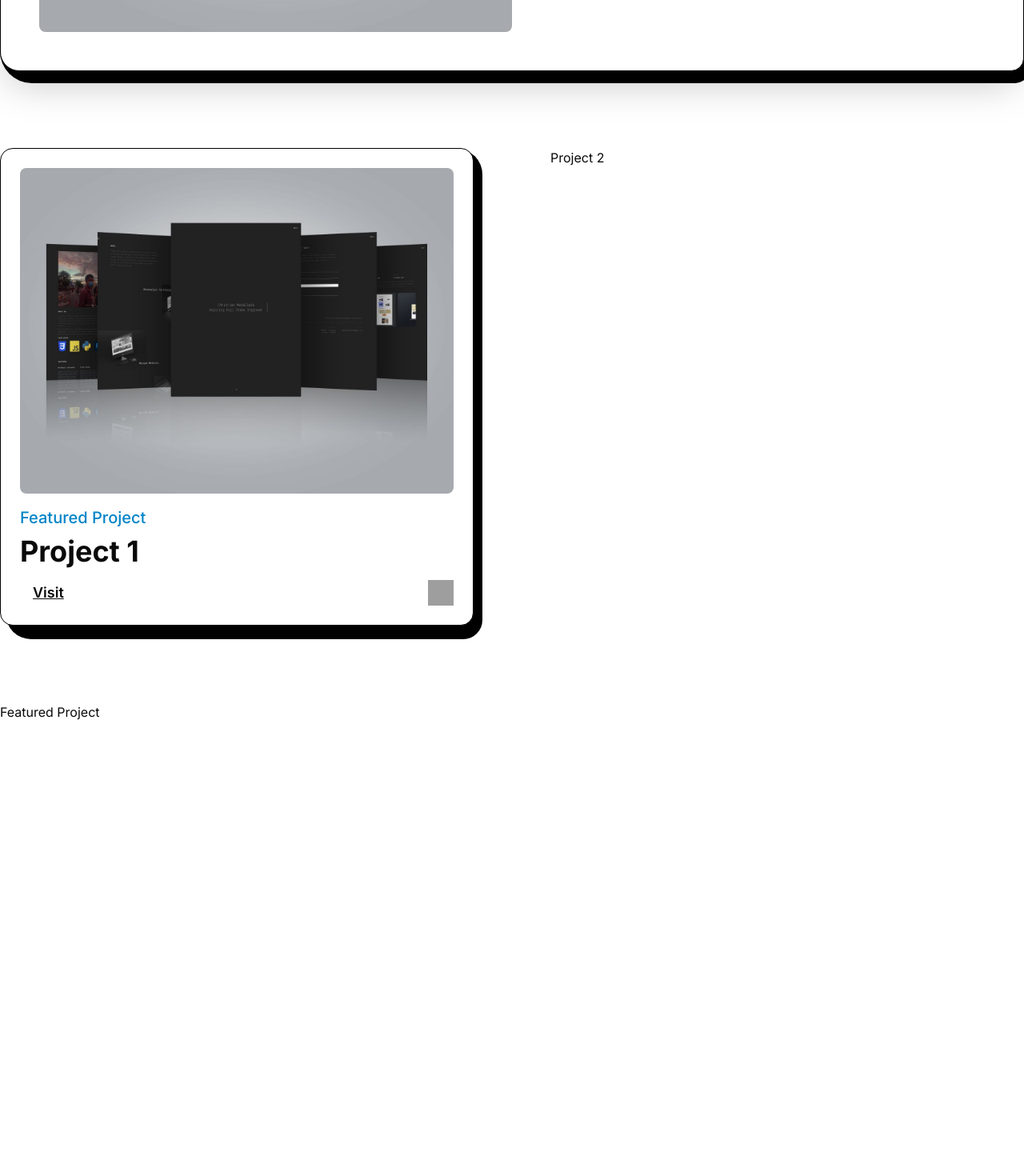
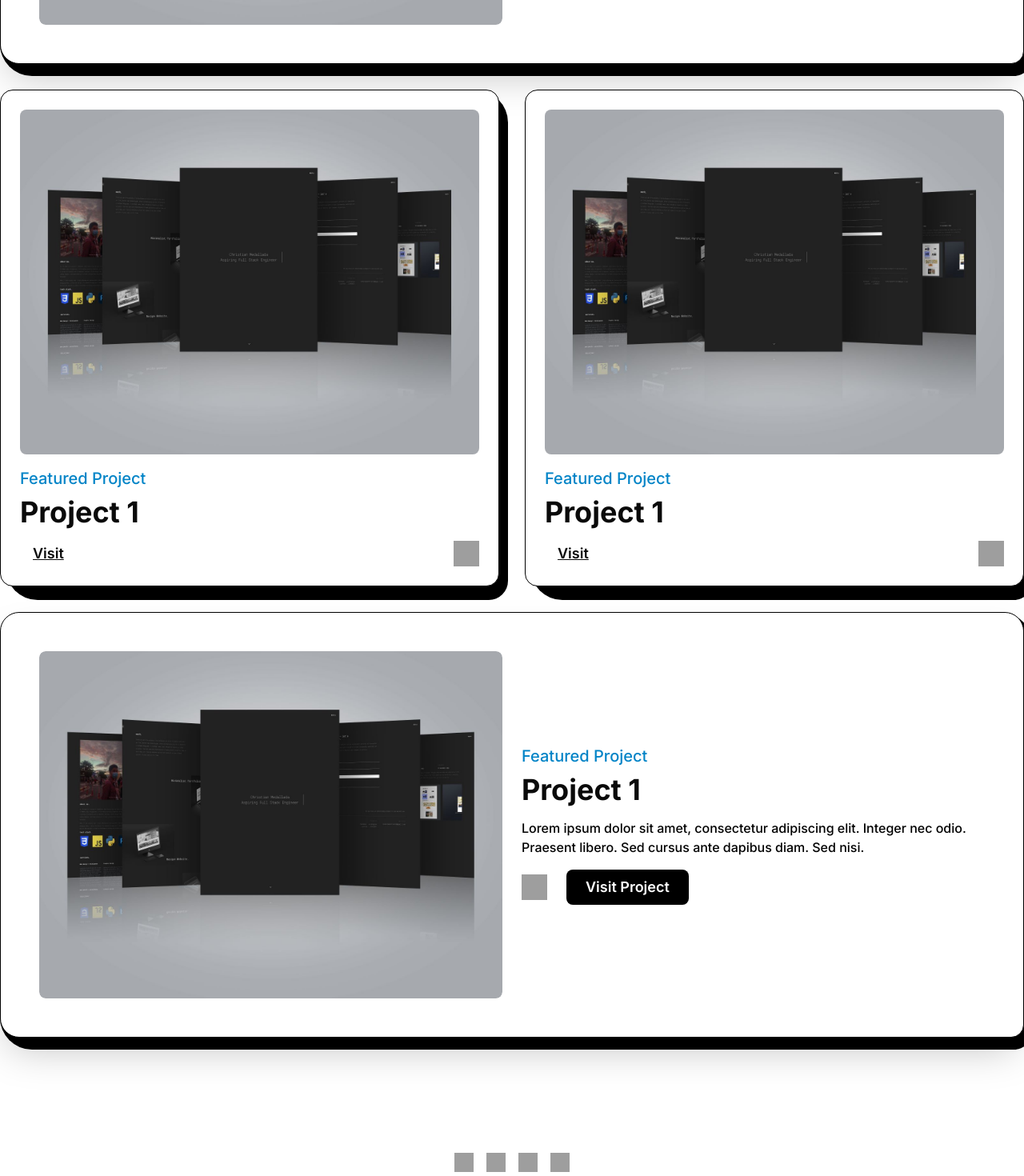
Before and after one commit to TianMeds/my-react-portfolio, a Next.js app in the folder tianmeds-portfolio/: page /project in a window 1280 px wide. Shown: the part 700-2170 px from the top of the page at 80% size. Before the commit the page ends 1642 px from the top, so only its background shows below. Built offline with nearby package versions, Linux system fonts and the light colour scheme; grey boxes are pictures that could not be loaded.

Commit message:
Finish the Project and Contact

```diff
--- a/tianmeds-portfolio/src/app/about/page.jsx
+++ b/tianmeds-portfolio/src/app/about/page.jsx
@@ -4,7 +4,6 @@ import TechStack from "../components/TechStack"
 import Experience from "../components/Experience"
 import Leftside from "../components/Leftside"
 import Certificate from "../components/Certificate"
-import Blog from "../components/Blog"
 import Footer from "../components/Footer"
 
 
--- a/tianmeds-portfolio/src/app/components/Project.jsx
+++ b/tianmeds-portfolio/src/app/components/Project.jsx
@@ -4,41 +4,43 @@ import Image from 'next/image'
 import project1 from '../../../public/ReactPortfolio.jpg'
 
 const FeaturedProject = ({type, title, summary, img, link, github}) => {
+
     return (
-        <article className='w-full flex items-center justify-between rounded-3xl border border-solid border-black bg-white shadow-2xl p-12 relative rounded-br-2xl'>
-            <div className='absolute top-0 -right-3 -z-10 w-[101%] h-[103%] bg-black rounded-[2.5rem] rounded-br-3xl'/>
-            <Link href={link} target='_blank' className='w-1/2 cursor-pointer overflow-hidden rounded-lg'>
-                <Image src={img} alt={title} className='w-full h-auto' />
+        <article className='w-full flex flex-col lg:flex-row items-center justify-between relative rounded-br-2xl rounded-3xl border border-solid border-black dark:border-white bg-white dark:bg-black shadow-2xl p-6 lg:p-12 '>
+            <div className='absolute top-0 -right-3 -z-10 w-[101%] h-[103%] bg-black dark:bg-white rounded-[2.5rem] rounded-br-3xl hidden md:block' />
+
+
+            <Link href={link} target='_blank' className='w-full lg:w-1/2 cursor-pointer overflow-hidden rounded-lg mb-4 lg:mb-0 lg:mr-6'>
+                <Image src={img} alt={title} className='w-full h-auto rounded-lg' />
             </Link>
 
-            <div className='w-1/2 flex flex-col items-start justify-between pl-6'>
+            <div className='w-full lg:w-1/2 flex flex-col items-start justify-between'>
                 <span className='text-sky-600 font-medium text-xl'>{type}</span>
                 <Link href={link} target='_blank' className='hover:underline underline-offset-2'>
-                    <h3 className='my-2 w-full text-left text-4xl font-bold'>{title}</h3>
+                    <h3 className='my-2 w-full text-left text-2xl lg:text-4xl font-bold'>{title}</h3>
                 </Link>
-                <p className='my-2 font-medium text-black'>{summary}</p>
+                <p className='my-2 font-medium text-black dark:text-white'>{summary}</p>
 
                 <div className='mt-2 flex items-center'>
                     <Link href={github} target='_blank' className='w-10'>
-                    <img src="https://raw.githubusercontent.com/TianMeds/image--stocks-for-coding/4e3c205524bf6188a19f4264705906fac42756da/github-mark.svg" alt="GitHub" class="w-8 h-8 dark:filter dark:invert transform transition-transform hover:-translate-y-1"/>
+                        <img src="https://raw.githubusercontent.com/TianMeds/image--stocks-for-coding/4e3c205524bf6188a19f4264705906fac42756da/github-mark.svg" alt="GitHub" className="w-8 h-8 dark:filter dark:invert transform transition-transform hover:-translate-y-1" />
                     </Link>
-                <Link href={link} target='_blank' className='ml-4 rounded-lg bg-black text-white p-2 px-6 text-lg font-semibold'>
+                    <Link href={link} target='_blank' className='ml-4 rounded-lg bg-black text-white p-2 px-6 text-lg font-semibold dark:bg-white dark:text-black'>
                         Visit Project
                     </Link>
-
                 </div>
             </div>
-
         </article>
-    )
+    );
 
 }
 
 const NotFeaturedProject = ({title, type, img, link, github}) => {
 
     return (
-        <article className='w-full flex flex-col items-center justify-center rounded-2xl border border-solid border-black bg-white p-6 relative'>
-            <div className='absolute top-0 -right-3 -z-10 w-[101%] h-[103%] bg-black rounded-[2rem] rounded-br-3xl'/>
+        <article className='w-full flex flex-col items-center justify-center rounded-2xl border border-solid border-black bg-white dark:bg-black dark:border-white p-6 relative xs:p-4'>
+<div className='absolute top-0 -right-3 -z-10 w-[101%] h-[103%] bg-black dark:bg-white rounded-[2.5rem] rounded-br-3xl hidden md:block' />
+
                 <Link href={link} target='_blank' className='w-full cursor-pointer overflow-hidden rounded-lg'>
                     <Image src={img} alt={title} className='w-full h-auto' />
                 </Link>
@@ -64,10 +66,11 @@ const NotFeaturedProject = ({title, type, img, link, github}) => {
 
 const Project = () => {
   return (
-        <div className="w-full mt-4">
+
+        <div className="w-auto mb-16 flex flex-col items-center justify-center dark:text-light">
             <h1 className="text-5xl font-black sm:text-8xl m-4">Projects</h1>
 
-            <div className='grid grid-cols-12 gap-24'>
+            <div className='flex flex-col gap-8 xl:gap-x-16 lg:gap-x-8 md:gap-y-8 sm:gap-y-8'>
     <div className='col-span-12'>
         <FeaturedProject
             type='Featured Project'
@@ -78,7 +81,8 @@ const Project = () => {
             github='https://www.google.com'
         />
     </div>
-                <div className='col-span-6'>
+    <div className='flex flex-col md:flex-row gap-8'>
+        <div className='flex-1'>
             <NotFeaturedProject
                 type='Featured Project'
                 title='Project 1'
@@ -87,17 +91,33 @@ const Project = () => {
                 github='https://www.google.com'
             />
         </div>
-                <div className='col-span-6'>
-                    Project 2
+        <div className='flex-1'>
+            <NotFeaturedProject
+                type='Featured Project'
+                title='Project 1'
+                img={project1}
+                link='https://www.google.com'
+                github='https://www.google.com'
+            />
+        </div>
+    </div>
+    <div className='col-span-12'>
+        <FeaturedProject
+            type='Featured Project'
+            title='Project 1'
+            summary='Lorem ipsum dolor sit amet, consectetur adipiscing elit. Integer nec odio. Praesent libero. Sed cursus ante dapibus diam. Sed nisi.'
+            img={project1}
+            link='https://www.google.com'
+            github='https://www.google.com'
+        />
+    </div>
 </div>
 
-                <div className='col-span-12'>
-                    Featured Project
-                </div>
+
 
         </div>
 
-        </div>
+
     )
 }
 
--- a/tianmeds-portfolio/src/app/page.js
+++ b/tianmeds-portfolio/src/app/page.js
@@ -1,7 +1,38 @@
 import Container from "./components/Container";
 import Footer from "./components/Footer";
 import Link from 'next/link'
+import Image from 'next/image'
 import '../app/globals.css'
+import project1 from '../../public/ReactPortfolio.jpg'
+
+
+const NotFeaturedProject = ({title, type, img, link, github}) => {
+
+  return (
+      <article className='w-full flex flex-col items-center justify-center rounded-2xl border border-solid border-black bg-white dark:bg-black dark:border-white p-6 relative'>
+          <div className='absolute top-0 -right-3 -z-10 w-[101%] h-[103%] bg-black dark:bg-white rounded-[2rem] rounded-br-3xl'/>
+              <Link href={link} target='_blank' className='w-full cursor-pointer overflow-hidden rounded-lg'>
+                  <Image src={img} alt={title} className='w-full h-auto' />
+              </Link>
+
+              <div className='w-full flex flex-col items-start justify-between mt-4'>
+                  <span className='text-sky-600 font-medium text-xl'>{type}</span>
+                  <Link href={link} target='_blank' className='hover:underline underline-offset-2'>
+                      <h3 className='my-2 w-full text-left text-4xl font-bold'>{title}</h3>
+                  </Link>
+
+                  <div className='w-full mt-2 flex items-center justify-between'>
+                      <Link href={link} target='_blank' className='ml-4 text-lg font-semibold underline'>
+                          Visit
+                      </Link>
+                      <Link href={github} target='_blank' className='w-8'>
+                          <img src="https://raw.githubusercontent.com/TianMeds/image--stocks-for-coding/4e3c205524bf6188a19f4264705906fac42756da/github-mark.svg" alt="GitHub" class="w-8 h-8 dark:filter dark:invert transform transition-transform hover:-translate-y-1"/>
+                      </Link>
+                  </div>
+              </div>
+      </article>
+  )
+}
 
 export default function Home() {
   return (
@@ -95,96 +126,44 @@ export default function Home() {
         {/* First Set of Image Cards */}
         <div className="flex flex-col gap-4 sm:flex-row sm:gap-8 mx-auto">
             {/* Image Card 1 */}
-            <div className="rounded-lg overflow-hidden bg-white dark:bg-gray-800 w-full sm:w-6/12 border-2 border-black dark:border-white sm:box shadow-[5px_5px_0px_2px_rgba(0,0,0)] sm:dark:shadow-[5px_5px_0px_2px_rgba(255,255,255)]">
-
-              <div className="flex justify-center items-center relative overflow-hidden w-11/12 object-center m-5 transform transition-transform duration-300 hover:scale-105">
-                <img className="w-11/12 object-center shadow-md rounded-lg m-5" src="https://raw.githubusercontent.com/TianMeds/image--stocks-for-coding/main/WebsiteMockup%20(2).jpg" alt="Image 1" />
-              </div>
-
-
-                <div className="px-6 py-1 mb-6">
-                  <div className="font-Semibold text-base mb-2 text-blue-400">Website</div>
-                  <div>
-                    <Link href="" className="un font-bold text-2xl mb-2 dark: dark">React Portfolio Website</Link>
-                  </div>
-
-                  <div className="flex justify-between">
-                    <Link href="/project1" className="underline underline-offset-4 text-sm">Visit Project</Link>
-                    <a href="https://github.com" target="_blank" rel="noopener noreferrer">
-                      <img src="https://raw.githubusercontent.com/TianMeds/image--stocks-for-coding/4e3c205524bf6188a19f4264705906fac42756da/github-mark.svg" alt="GitHub" class="w-8 h-8 dark:filter dark:invert transform transition-transform hover:-translate-y-1"/>
-                    </a>
-                  </div>
-                </div>
-            </div>
+            <NotFeaturedProject
+                type='Featured Project'
+                title='Project 1'
+                img={project1}
+                link='https://www.google.com'
+                github='https://www.google.com'
+            />
 
             {/* Image Card 2 */}
-            <div className="rounded-lg overflow-hidden bg-white dark:bg-gray-800 w-full sm:w-6/12 border-2 border-black dark:border-white sm:box shadow-[5px_5px_0px_2px_rgba(0,0,0)] sm:dark:shadow-[5px_5px_0px_2px_rgba(255,255,255)]">
-              <div className="flex justify-center items-center relative overflow-hidden w-11/12 object-center m-5 transform transition-transform duration-300 hover:scale-105">
-                <img className="w-11/12 object-center shadow-md rounded-lg m-5" src="https://raw.githubusercontent.com/TianMeds/image--stocks-for-coding/main/HomeCity%20Mockup.png" alt="Image 2" />
-              </div>
-              <div className="px-6 py-1 mb-6">
-                <div className="font-Semibold text-base mb-2 text-blue-400">Website</div>
-                <div>
-                  <Link href="" className="un font-bold text-2xl mb-2">Real Estate Website</Link>
-                </div>
-
-
-
-                <div className="flex justify-between">
-                    <Link href="/project1" className="underline underline-offset-4 text-sm">Visit Project</Link>
-                    <a href="https://github.com" target="_blank" rel="noopener noreferrer">
-                      <img src="https://raw.githubusercontent.com/TianMeds/image--stocks-for-coding/4e3c205524bf6188a19f4264705906fac42756da/github-mark.svg" alt="GitHub" class="w-8 h-8 dark:filter dark:invert transform transition-transform hover:-translate-y-1"/>
-                    </a>
-                  </div>
-              </div>
-            </div>
+            <NotFeaturedProject
+                type='Featured Project'
+                title='Project 1'
+                img={project1}
+                link='https://www.google.com'
+                github='https://www.google.com'
+            />
           </div>
 
           {/* Second Set of Image Cards */}
           <div className="flex flex-col gap-4 sm:flex-row sm:gap-8 mx-auto mt-8">
             {/* Image Card 3 */}
-            <div className="rounded-lg overflow-hidden bg-white dark:bg-gray-800 w-full sm:w-6/12 border-2 border-black dark:border-white sm:box shadow-[5px_5px_0px_2px_rgba(0,0,0)] sm:dark:shadow-[5px_5px_0px_2px_rgba(255,255,255)]">
-              <div className="flex justify-center items-center relative overflow-hidden w-11/12 object-center m-5 transform transition-transform duration-300 hover:scale-105">
-                <img className="w-11/12 object-center shadow-md rounded-lg m-5" src="https://raw.githubusercontent.com/TianMeds/image--stocks-for-coding/main/Mockup-Research.jpg" alt="Image 3" />
-              </div>
-              <div className="px-6 py-1 mb-6">
-                <div className="font-Semibold text-base mb-2 text-blue-400">Website</div>
-                <div>
-                  <Link href="" className="un font-bold text-2xl mb-2">Research Title Generator Website</Link>
-                </div>
-
-
-                <div className="flex justify-between">
-                    <Link href="/project1" className="underline underline-offset-4 text-sm">Visit Project</Link>
-                    <a href="https://github.com" target="_blank" rel="noopener noreferrer">
-                      <img src="https://raw.githubusercontent.com/TianMeds/image--stocks-for-coding/4e3c205524bf6188a19f4264705906fac42756da/github-mark.svg" alt="GitHub" class="w-8 h-8 dark:filter dark:invert transform transition-transform hover:-translate-y-1"/>
-                    </a>
-                  </div>
-
-              </div>
-            </div>
+            <NotFeaturedProject
+                type='Featured Project'
+                title='Project 1'
+                img={project1}
+                link='https://www.google.com'
+                github='https://www.google.com'
+            />
 
 
             {/* Image Card 4 */}
-            <div className="rounded-lg overflow-hidden bg-white dark:bg-gray-800 w-full sm:w-6/12 border-2 border-black dark:border-white sm:box shadow-[5px_5px_0px_2px_rgba(0,0,0)] sm:dark:shadow-[5px_5px_0px_2px_rgba(255,255,255)]">
-              <div className="flex justify-center items-center relative overflow-hidden w-11/12 object-center m-5 transform transition-transform duration-300 hover:scale-105">
-                <img className="w-11/12 object-center shadow-md rounded-lg m-5" src="https://raw.githubusercontent.com/TianMeds/image--stocks-for-coding/main/WeatherMockup.jpg" alt="Image 4" />
-              </div>
-              <div className="px-6 py-1 mb-6">
-                <div className="font-Semibold text-base mb-2 text-blue-400">Website</div>
-                <div>
-                  <Link href="" className="un font-bold text-2xl mb-2">API Weather Website</Link>
-                </div>
-
-                <div className="flex justify-between">
-                    <Link href="/project1" className="underline underline-offset-4 text-sm">Visit Project</Link>
-                    <a href="https://github.com" target="_blank" rel="noopener noreferrer">
-                      <img src="https://raw.githubusercontent.com/TianMeds/image--stocks-for-coding/4e3c205524bf6188a19f4264705906fac42756da/github-mark.svg" alt="GitHub" class="w-8 h-8 dark:filter dark:invert transform transition-transform hover:-translate-y-1"/>
-                    </a>
-                  </div>
-
-              </div>
-            </div>
+            <NotFeaturedProject
+                type='Featured Project'
+                title='Project 1'
+                img={project1}
+                link='https://www.google.com'
+                github='https://www.google.com'
+            />
         </div>
       </div>
 
--- a/tianmeds-portfolio/src/app/project/page.jsx
+++ b/tianmeds-portfolio/src/app/project/page.jsx
@@ -1,15 +1,16 @@
 import Container from "../components/Container"
 import Project from "../components/Project"
+import Footer from "../components/Footer"
 
 const ProjectPage = () => {
   return (
     <main>
 
       <Container className="flex flex-col gap-3">
+        <Project />
+      </Container>
 
-        <Project />
-
-      </Container>
+      <Footer />
     </main>
   )
 }
```
Also changed, not shown: tianmeds-portfolio/src/app/components/Blog.jsx (deleted, +0 -16 lines), tianmeds-portfolio/src/app/components/Contact.jsx (added, +42 -0 lines), tianmeds-portfolio/src/app/contact/page.jsx (+7 -2 lines). Lines whose indentation alone changed are shown as unchanged.
